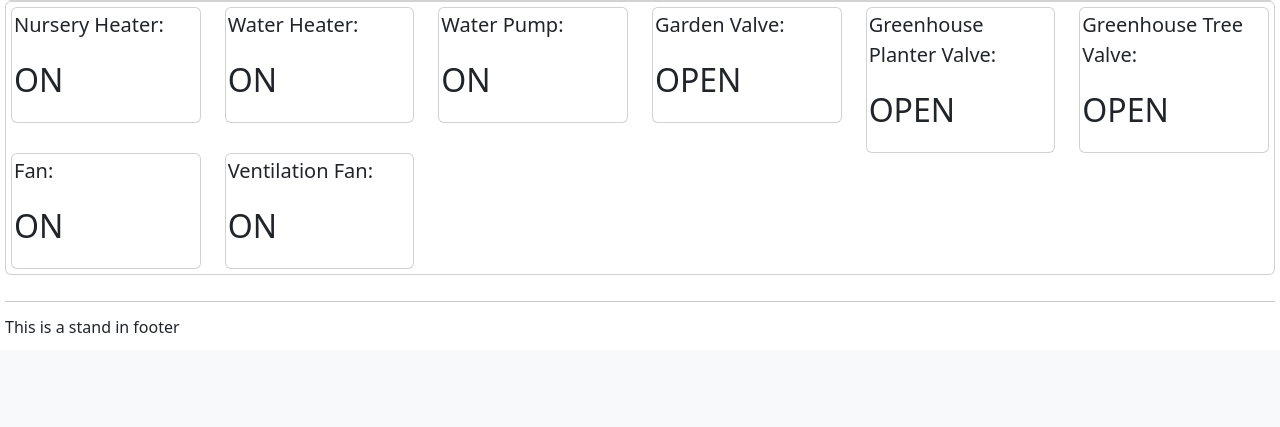
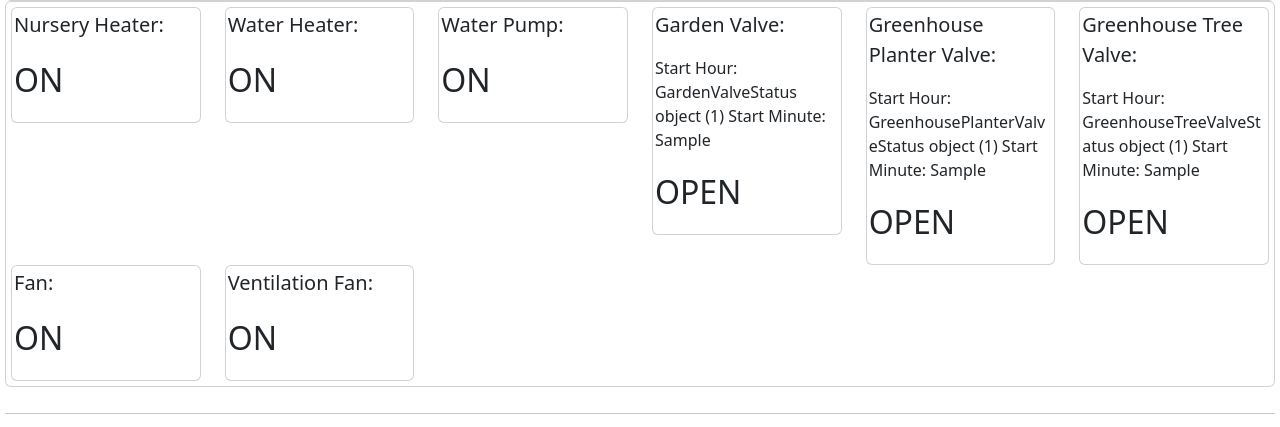
Before and after one commit to marshallpratt1/midnightsprouts, a Django app: template automated_greenhouse/templates/automated_greenhouse/index.html in a window 1280 px wide. Shown: the part 1230-1657 px from the top of the page. Before the commit the page ends 1563 px from the top, so only its background shows below. Run offline with Django 4.2, Linux system fonts and the light colour scheme; tables that the repository leaves empty hold one stand-in row (values such as "Sample post"); the template is opened without the code that fills it: values that come from a table or form of the project are taken from there, most other values are stand-ins (such as "Sample title", 1, 10 or a date in 2020).

Commit message:
fixed valves forms

```diff
--- a/automated_greenhouse/templates/automated_greenhouse/index.html
+++ b/automated_greenhouse/templates/automated_greenhouse/index.html
@@ -302,6 +302,9 @@
             <div class="col col-md-2">
                 <div class="card" style="padding: 2px;">
                     <p class="lead">Garden Valve: </p>
+                    <p>Start Hour: {{ garden_valve_start_hour }}
+                       Start Minute: {{ garden_valve_start_minute }}
+                    </p>
                     <p class="lead" style="font-size: xx-large;"><strong>{% if garden_valve_status %} OPEN {% else %} CLOSED {% endif %}</strong></p>
                     {% if user.is_superuser %}
                         {% if automatic %}
@@ -361,6 +364,9 @@
             <div class="col col-md-2">
                 <div class="card" style="padding: 2px;">
                     <p class="lead">Greenhouse Planter Valve: </p>
+                    <p>Start Hour: {{ greenhouse_planter_valve_start_hour }}
+                        Start Minute: {{ greenhouse_planter_valve_start_minute }}
+                     </p>
                     <p class="lead" style="font-size: xx-large;"><strong>{% if greenhouse_planter_valve_status %} OPEN {% else %} CLOSED {% endif %}</strong></p>
                     {% if user.is_superuser %}
                         {% if automatic %}
@@ -420,6 +426,9 @@
             <div class="col col-md-2">
                 <div class="card" style="padding: 2px;">
                     <p class="lead">Greenhouse Tree Valve: </p>
+                    <p>Start Hour: {{ greenhouse_tree_valve_start_hour }}
+                        Start Minute: {{ greenhouse_tree_valve_start_minute }}
+                     </p>
                     <p class="lead" style="font-size: xx-large;"><strong>{% if greenhouse_tree_valve_status %} OPEN {% else %} CLOSED {% endif %}</strong></p>
                     {% if user.is_superuser %}
                         {% if automatic %}
--- a/automated_greenhouse/views.py
+++ b/automated_greenhouse/views.py
@@ -38,9 +38,9 @@ def index(request):
         if 'garden_start_hour' in request.POST:
             util.set_garden_valve_times(request.POST['garden_start_hour'],request.POST['start_minute'], request.POST['duration'])
         if 'tree_start_hour' in request.POST:
-            util.set_greenhouse_valve_times(request.POST['tree_start_hour'],request.POST['start_minute'], request.POST['duration'])
+            util.set_greenhouse_tree_valve_times(request.POST['tree_start_hour'],request.POST['start_minute'], request.POST['duration'])
         if 'planter_start_hour' in request.POST:
-            util.set_greenhouse_valve_times(request.POST['planter_start_hour'],request.POST['start_minute'], request.POST['duration'])
+            util.set_greenhouse_planter_valve_times(request.POST['planter_start_hour'],request.POST['start_minute'], request.POST['duration'])
         if 'toggle_greenhouse_planter_valve' in request.POST:
             util.toggle_greenhouse_planter_valve()
         if 'toggle_greenhouse_tree_valve' in request.POST:
@@ -89,6 +89,8 @@ def index(request):
         'greenhouse_planter_valve_status': GreenhousePlanterValveStatus.objects.order_by('-id').first().greenhouse_planter_valve_open,
         'greenhouse_tree_valve_status': GreenhouseTreeValveStatus.objects.order_by('-id').first().greenhouse_tree_valve_open,
         'greenhouse_tree_valve_start_hour' : GreenhouseTreeValveStatus.objects.order_by('-id').first().start_hour,
+        'greenhouse_planter_valve_start_hour' : GreenhousePlanterValveStatus.objects.order_by('-id').first().start_hour,
+        'garden_valve_start_hour' : GardenValveStatus.objects.order_by('-id').first().start_hour,
         'air_temp_setpoint': AirTempSetpoint.objects.order_by('-id').first().air_temp_setpoint,
         'water_temp_setpoint': WaterTempSetpoint.objects.order_by('-id').first().water_temp_setpoint,
         'humidity_setpoint': HumiditySetpoint.objects.order_by('-id').first().humidity_setpoint,
```
Also changed, not shown: automated_greenhouse/util.py (+10 -1 lines).
